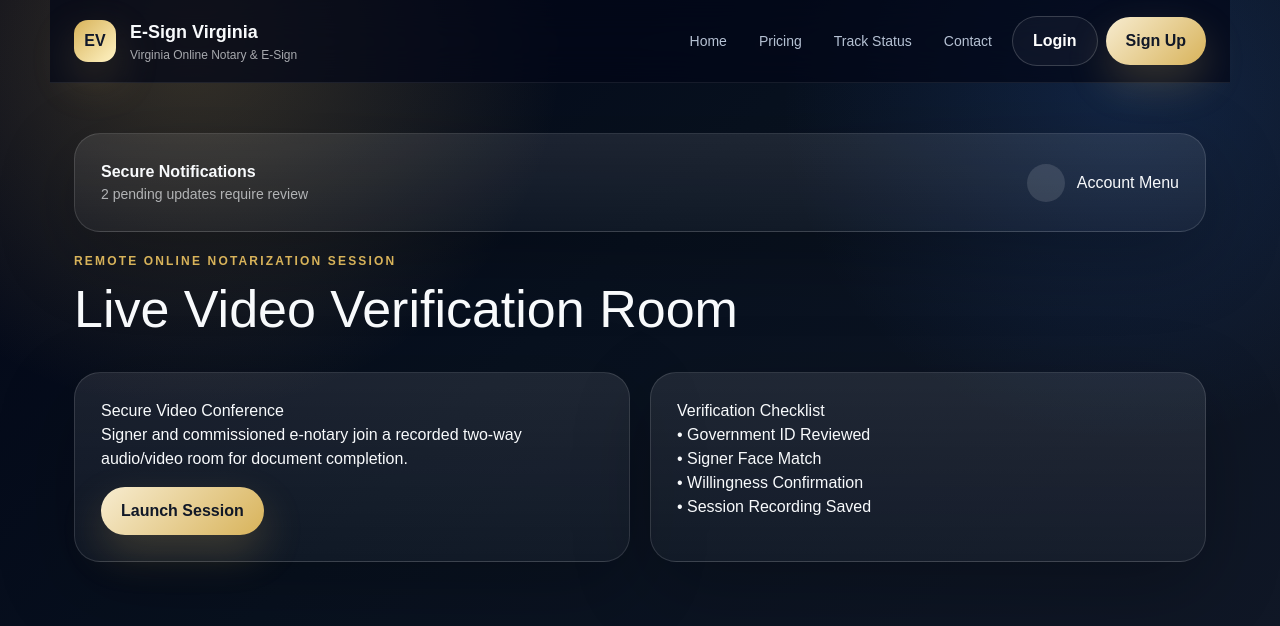
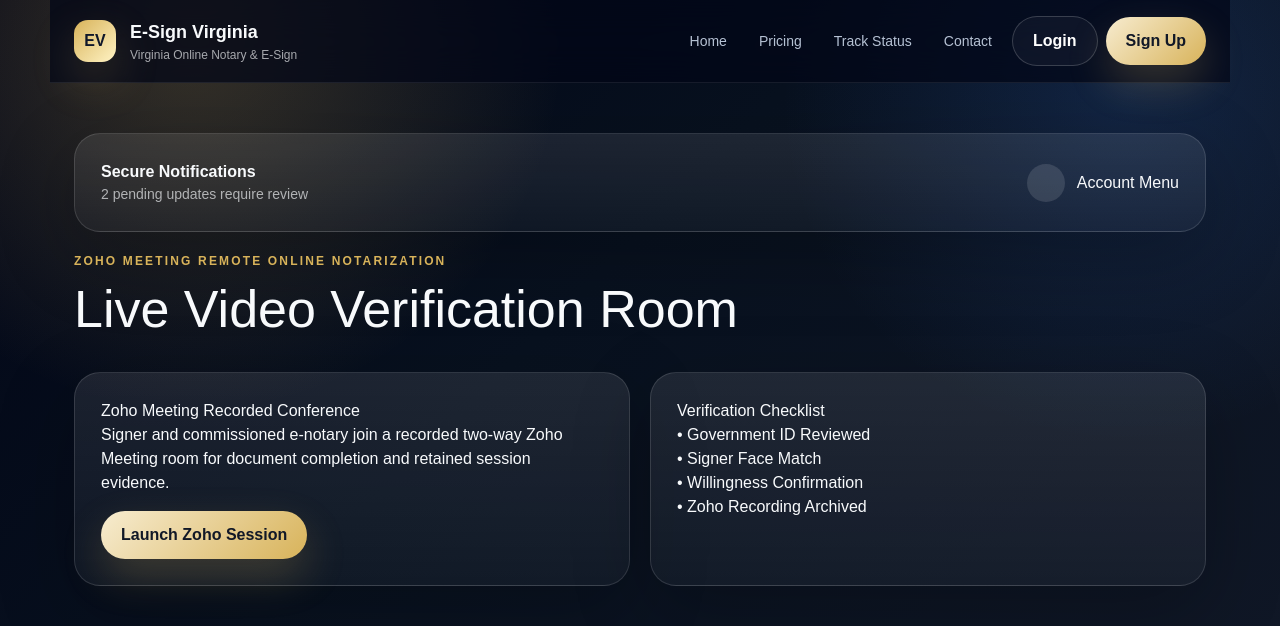
Before and after one commit to rawillia9801/esign, a Next.js app: page /notary/live-session in a window 1280 px wide. Shown: the top 626 px of the page. Built offline with nearby package versions, Linux system fonts and the light colour scheme.

Commit message:
Convert live session scaffold to Zoho Meeting workflow

```diff
--- a/app/notary/live-session/page.tsx
+++ b/app/notary/live-session/page.tsx
@@ -7,20 +7,20 @@ export default function LiveSession(){
    <Header />
    <div style={{padding:'50px 0'}}>
     <ProfileBar />
-    <div className="eyebrow">Remote Online Notarization Session</div>
+    <div className="eyebrow">Zoho Meeting Remote Online Notarization</div>
     <h1 style={{fontSize:'52px'}}>Live Video Verification Room</h1>
     <div className="grid-2" style={{marginTop:'24px'}}>
       <div className="card">
-        <h3>Secure Video Conference</h3>
-        <p>Signer and commissioned e-notary join a recorded two-way audio/video room for document completion.</p>
-        <div className="btn" style={{marginTop:'16px'}}>Launch Session</div>
+        <h3>Zoho Meeting Recorded Conference</h3>
+        <p>Signer and commissioned e-notary join a recorded two-way Zoho Meeting room for document completion and retained session evidence.</p>
+        <div className="btn" style={{marginTop:'16px'}}>Launch Zoho Session</div>
       </div>
       <div className="card">
         <h3>Verification Checklist</h3>
         <p>• Government ID Reviewed</p>
         <p>• Signer Face Match</p>
         <p>• Willingness Confirmation</p>
-        <p>• Session Recording Saved</p>
+        <p>• Zoho Recording Archived</p>
       </div>
     </div>
    </div>
```
